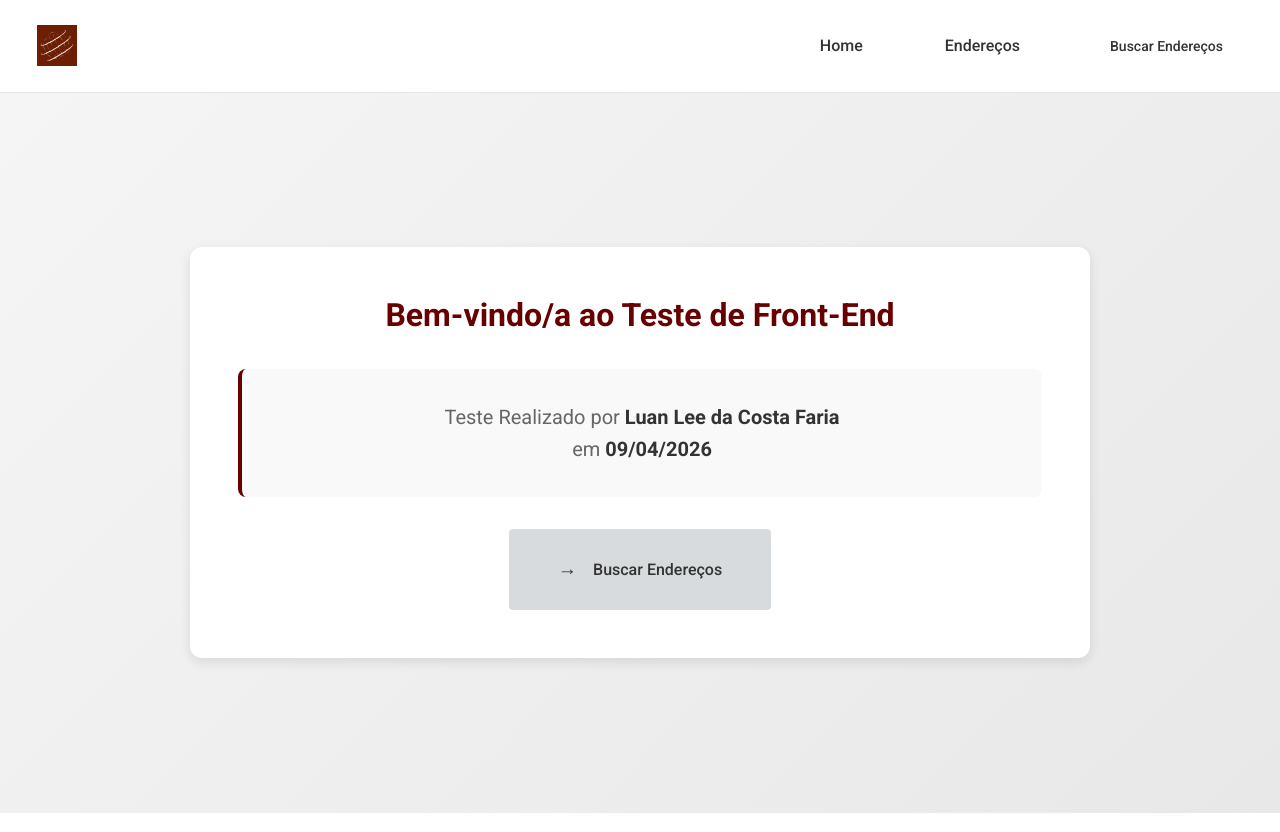
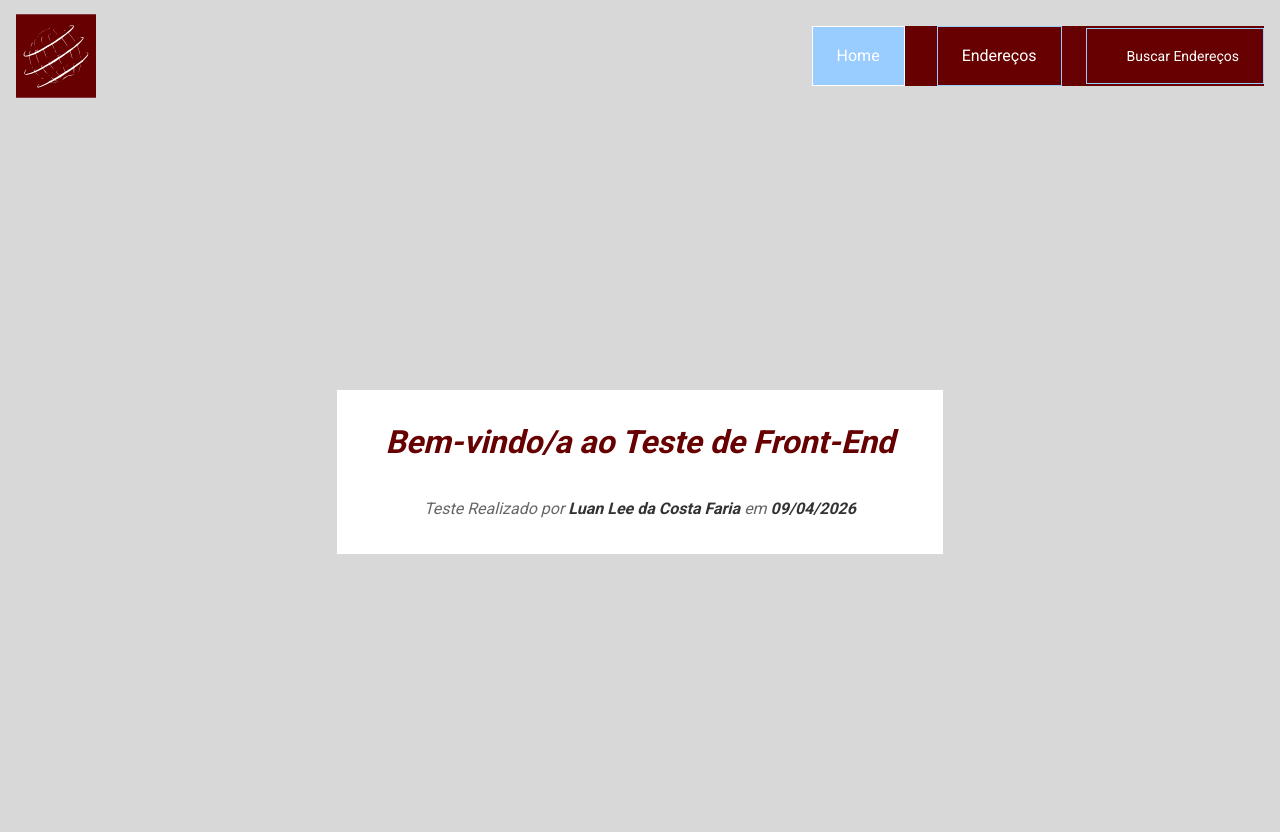
Before and after one commit to luanleecf/Teste-Frontend-SCCON, an Angular app: page /home in a window 1280 px wide. Built offline with nearby package versions, Linux system fonts and the light colour scheme.

Commit message:
style: pré adequando layout do header para de acordo com o wireframe

```diff
--- a/src/app/components/header/header.component.html
+++ b/src/app/components/header/header.component.html
@@ -1,11 +1,9 @@
 <header class="app-header">
   <div class="header-container">
-    <!-- Logo -->
     <div class="logo-area">
       <div class="logo-box">
-        <img src="assets/logo-sccon.svg" alt="Logo SCCON" class="logo" />
+        <div class="logo" aria-label="Logo SCCON"></div>
       </div>
-      <span class="brand-text">SCCON</span>
     </div>
 
     <!-- Menu de Navegação -->
--- a/src/app/components/header/header.component.scss
+++ b/src/app/components/header/header.component.scss
@@ -1,8 +1,8 @@
 @import '../../../styles/variables';
 
 .app-header {
-  background-color: $color-background;
-  border-bottom: 1px solid rgba(0, 0, 0, 0.1);
+  background-color: transparent;
+  // border-bottom: 1px solid $color-header-border;
   position: sticky;
   top: 0;
   z-index: 100;
@@ -11,7 +11,7 @@
     display: flex;
     justify-content: space-between;
     align-items: center;
-    padding: $spacing-sm $spacing-lg;
+    padding: $spacing-sm $spacing-sm;
     max-width: 1400px;
     margin: 0 auto;
 
@@ -32,37 +32,33 @@
   display: flex;
   align-items: center;
   justify-content: center;
-  width: 50px;
-  height: 50px;
-  border: 2px solid white;
-  border-radius: 2px;
-  background-color: transparent;
+  width: 80px;
+  height: 80px;
+  border: none;
+  border-radius: 0;
+  background-color: $color-white;
 }
 
 .logo {
-  width: 90%;
-  height: 90%;
-  object-fit: contain;
-  filter: invert(12%) sepia(71%) saturate(2166%) hue-rotate(357deg) brightness(107%);
-
+  width: 100px;
+  height: 100px;
+  background-color: $color-primary;
+  -webkit-mask: url('/assets/logo-sccon.svg') no-repeat center;
+  mask: url('/assets/logo-sccon.svg') no-repeat center;
+  -webkit-mask-size: contain;
+  mask-size: contain;
 }
 
 .brand-text {
-  font-size: $font-size-xl;
-  font-weight: 700;
-  color: white;
-  letter-spacing: 2px;
-
-  @media (max-width: $breakpoint-md) {
-    display: none;
-  }
+  display: none;
 }
-
 // -------- MENU DESKTOP --------
 .nav-menu {
   display: flex;
   gap: $spacing-lg;
   align-items: center;
+  background-color: $color-primary;
+
 
   @media (max-width: $breakpoint-md) {
     display: none;
@@ -76,23 +72,23 @@
 }
 
 .nav-item {
-  color: $color-text;
+  color: $color-white;
   text-decoration: none;
   font-size: $font-size-base;
-  font-weight: 500;
+  font-weight: 400;
   padding: $spacing-sm $spacing-md;
-  border: 1px solid transparent;
-  border-radius: 2px;
-  transition: all $transition-speed $transition-easing;
+  border: 1px solid $color-nav-border-light;
+  border-radius: 0;
+  background-color: transparent;
   cursor: pointer;
 
   &:hover {
-    border: 1px solid white;
+    background-color: $color-nav-hover-light;
   }
 
   &.active {
-    border: 1px solid white;
-    background-color: rgba(255, 255, 255, 0.1);
+    border: 1px solid $color-white;
+    background-color: $color-nav-hover-light;
   }
 
   &.submenu-item {
@@ -118,7 +114,7 @@
   span {
     width: 25px;
     height: 3px;
-    background-color: white;
+    background-color: $color-white;
     border-radius: 2px;
     transition: all $transition-speed $transition-easing;
   }
@@ -127,9 +123,9 @@
 .nav-mobile {
   display: none;
   flex-direction: column;
-  background-color: rgba(0, 0, 0, 0.1);
+  background-color: $color-nav-hover-light;
   padding: $spacing-md 0;
-  border-top: 1px solid rgba(255, 255, 255, 0.1);
+  border-top: 1px solid $color-nav-border-light;
 
   @media (max-width: $breakpoint-md) {
     display: flex;
@@ -143,7 +139,7 @@
 
     &:hover,
     &.active {
-      background-color: rgba(255, 255, 255, 0.15);
+      background-color: $color-nav-hover-light;
       border: none;
     }
 
--- a/src/app/modules/home/pages/home/home.component.html
+++ b/src/app/modules/home/pages/home/home.component.html
@@ -3,18 +3,9 @@
     <div class="content">
       <h1 class="title">Bem-vindo/a ao Teste de Front-End</h1>
 
-      <div class="info-section">
-        <p class="subtitle">
-          Teste Realizado por <strong>{{ nomeDesenvolvedor }}</strong> <br/>
-          em <strong>{{ dataAtual }}</strong>
-        </p>
-      </div>
-
-      <div class="action-buttons">
-        <a routerLink="/cep" class="btn btn-primary">
-          <span>→</span> Buscar Endereços
-        </a>
-      </div>
+      <p class="subtitle">
+        Teste Realizado por <strong>{{ nomeDesenvolvedor }}</strong> em <strong>{{ dataAtual }}</strong>
+      </p>
     </div>
   </section>
 </main>
--- a/src/app/modules/home/pages/home/home.component.scss
+++ b/src/app/modules/home/pages/home/home.component.scss
@@ -5,7 +5,7 @@
   display: flex;
   align-items: center;
   justify-content: center;
-  background: linear-gradient(135deg, #f5f5f5 0%, #e8e8e8 100%);
+  background-color: #d8d8d8; // Cinza como no wireframe
   padding: $spacing-lg;
 
   @media (max-width: $breakpoint-md) {
@@ -14,13 +14,10 @@
 }
 
 .hero-section {
-  width: 100%;
-  max-width: 900px;
-  background-color: $color-background;
-  border-radius: $border-radius-lg;
-  padding: $spacing-xl;
-  box-shadow: 0 4px 12px rgba(0, 0, 0, 0.1);
+  background-color: #ffffff;
+  padding: $spacing-lg $spacing-xl;
   text-align: center;
+  font-style: italic;
 
   @media (max-width: $breakpoint-md) {
     padding: $spacing-lg;
@@ -54,21 +51,17 @@
   }
 }
 
-.info-section {
-  padding: $spacing-lg $spacing-md;
-  background-color: #f9f9f9;
-  border-left: 4px solid $color-primary;
-  border-radius: $border-radius-md;
-}
-
 .subtitle {
-  font-size: $font-size-lg;
-  color: $color-text-light;
+  font-size: $font-size-base;
+  color: #666666;
   margin: 0;
   line-height: 1.6;
+  font-style: italic;
+  white-space: nowrap;
 
   @media (max-width: $breakpoint-md) {
-    font-size: $font-size-base;
+    font-size: $font-size-sm;
+    white-space: normal;
   }
 
   strong {
--- a/src/styles.scss
+++ b/src/styles.scss
@@ -21,7 +21,7 @@ html, body {
   margin: 0;
   padding: 0;
   font-family: $font-family;
-  background-color: $color-background;
+  background-color: #d8d8d8; // Cinza como no wireframe
   color: $color-text;
   line-height: 1.6;
 }
--- a/src/styles/_variables.scss
+++ b/src/styles/_variables.scss
@@ -11,6 +11,13 @@ $color-text: #333333;
 $color-text-light: #666666;
 $color-background: #ffffff;
 $color-border: #e0e0e0;
+$color-white: #ffffff;
+$color-black: #000000;
+$color-logo-box-bg: #f5f5f5;
+$color-logo-box-border: #333333;
+$color-header-border: #1a1a1a; // rgba(0, 0, 0, 0.1) em hex
+$color-nav-hover-light: #99ccff; // Aproxima rgba(255, 255, 255, 0.15)
+$color-nav-border-light: #99ccff; // Aproxima rgba(255, 255, 255, 0.3)
 
 // -------- ESPAÇAMENTOS --------
 $spacing-xs: 0.5rem;
```
Lines whose indentation alone changed are shown as unchanged.
